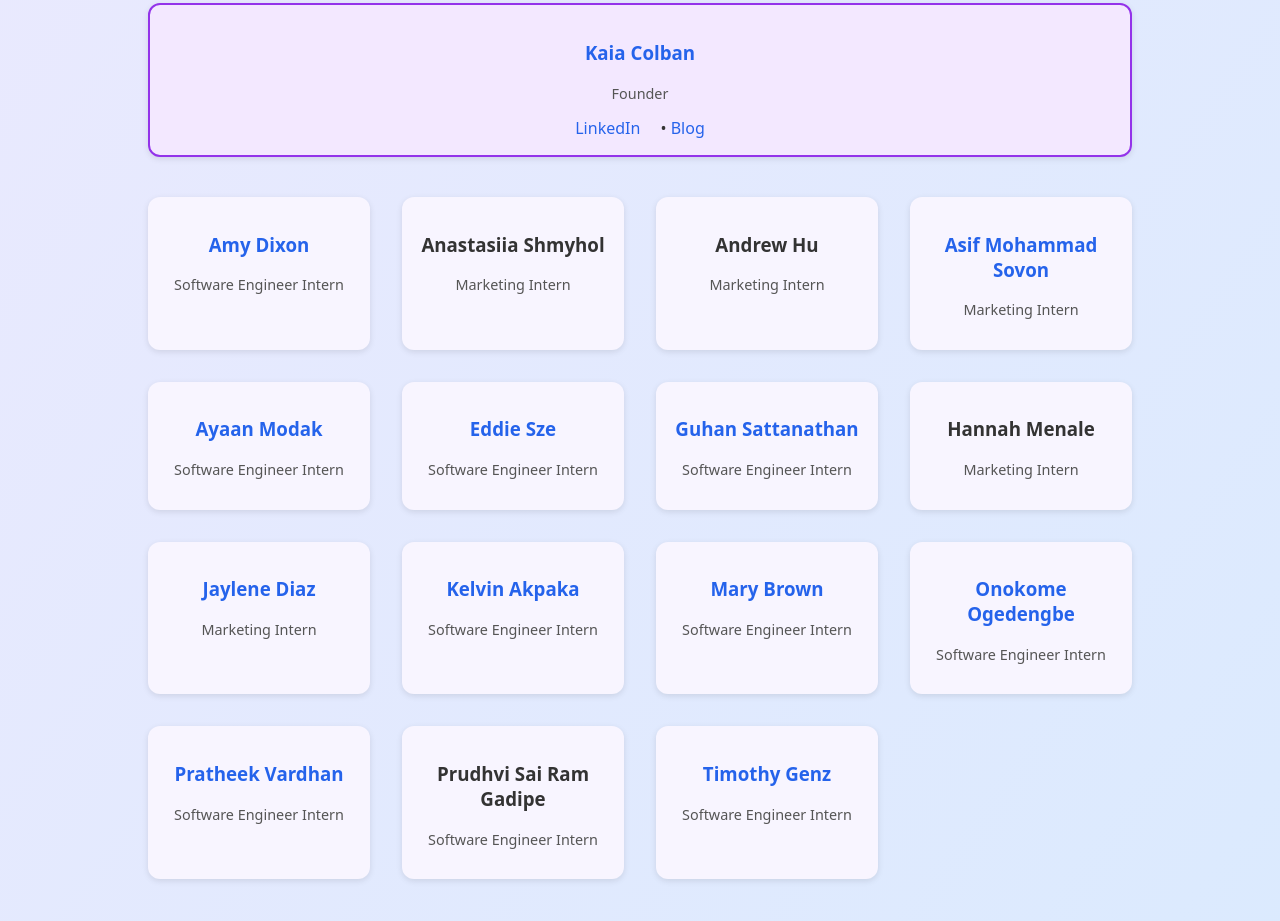
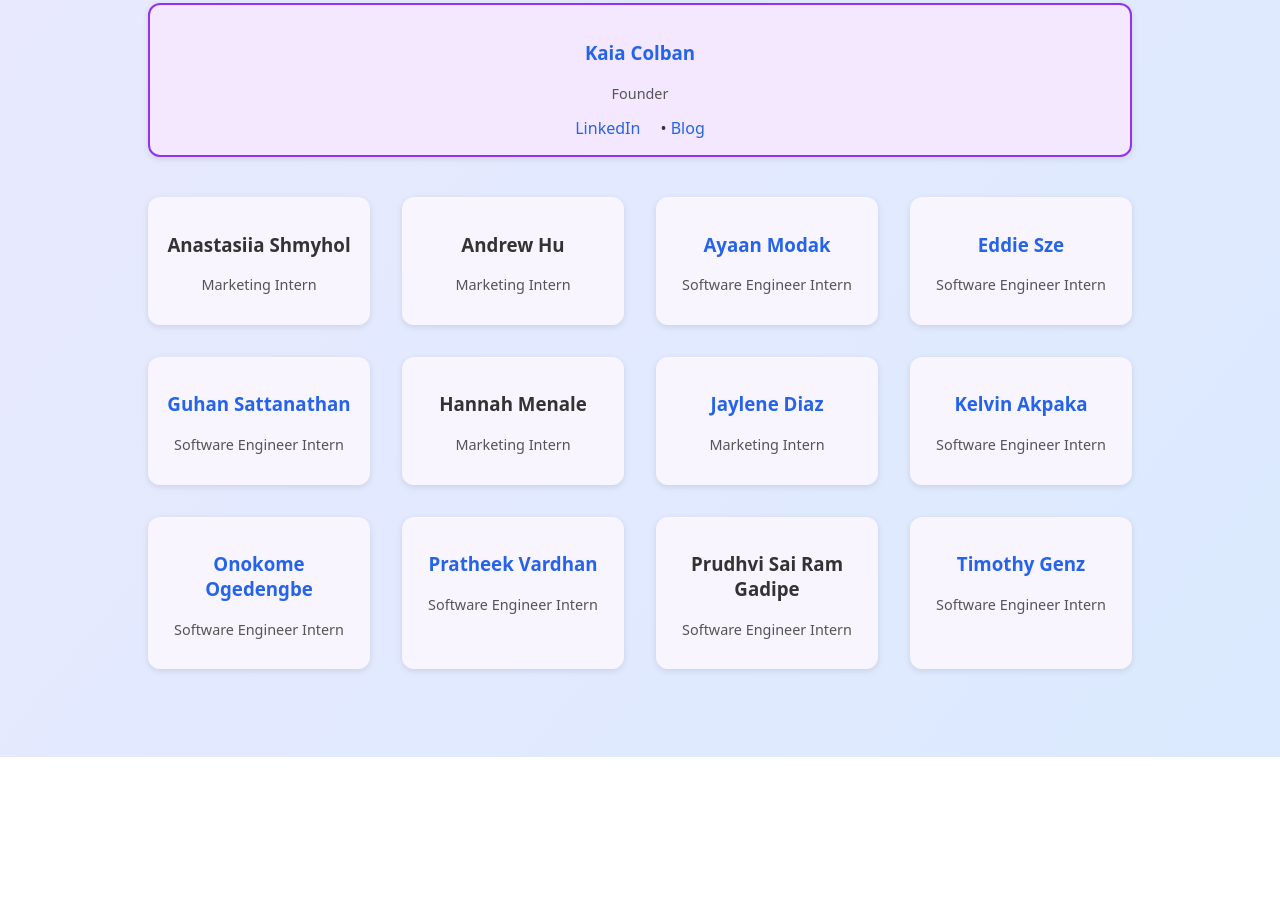
Before and after one commit to ShareVita/ShareVita, a plain HTML site: page index.html in a window 1280 px wide. Shown: the part 824-1745 px from the top of the page. After the commit the page ends 1581 px from the top, so only its background shows below. Drawn offline with Linux system fonts and the light colour scheme.

Commit message:
Remove entries for Amy Dixon and others from index.html
Removed several entries for individuals from the card section.

```diff
--- a/index.html
+++ b/index.html
@@ -125,17 +125,14 @@
       </div>
 
       <div class="grid">
-        <div class="card"><h3><a href="https://www.linkedin.com/in/amyshadixon/">Amy Dixon</a></h3><p class="role">Software Engineer Intern</p></div>
         <div class="card"><h3>Anastasiia Shmyhol</h3><p class="role">Marketing Intern</p></div>
         <div class="card"><h3>Andrew Hu</h3><p class="role">Marketing Intern</p></div>
-        <div class="card"><h3><a href="https://www.linkedin.com/in/asif-mohammad-sovon/">Asif Mohammad Sovon</a></h3><p class="role">Marketing Intern</p></div>
         <div class="card"><h3><a href="https://www.linkedin.com/in/ayaan-m/">Ayaan Modak</a></h3><p class="role">Software Engineer Intern</p></div>
         <div class="card"><h3><a href="https://www.linkedin.com/in/aungkyaw9721/">Eddie Sze</a></h3><p class="role">Software Engineer Intern</p></div>
         <div class="card"><h3><a href="https://www.linkedin.com/in/guhan-sattanathan/">Guhan Sattanathan</a></h3><p class="role">Software Engineer Intern</p></div>
         <div class="card"><h3>Hannah Menale</h3><p class="role">Marketing Intern</p></div>
         <div class="card"><h3><a href="http://www.linkedin.com/in/jaylene-diaz-395921268">Jaylene Diaz</a></h3><p class="role">Marketing Intern</p></div>
         <div class="card"><h3><a href="https://www.linkedin.com/in/kelvin-akpaka">Kelvin Akpaka</a></h3><p class="role">Software Engineer Intern</p></div>
-        <div class="card"><h3><a href="https://www.linkedin.com/in/mary-brown-565368106/">Mary Brown</a></h3><p class="role">Software Engineer Intern</p></div>
         <div class="card"><h3><a href="https://www.linkedin.com/in/onokome-ogedengbe/">Onokome Ogedengbe</a></h3><p class="role">Software Engineer Intern</p></div>
         <div class="card"><h3><a href="http://www.linkedin.com/in/pratheek-vardhan-bommu-93a1a7215">Pratheek Vardhan</a></h3><p class="role">Software Engineer Intern</p></div>
         <div class="card"><h3>Prudhvi Sai Ram Gadipe</h3><p class="role">Software Engineer Intern</p></div>
```
